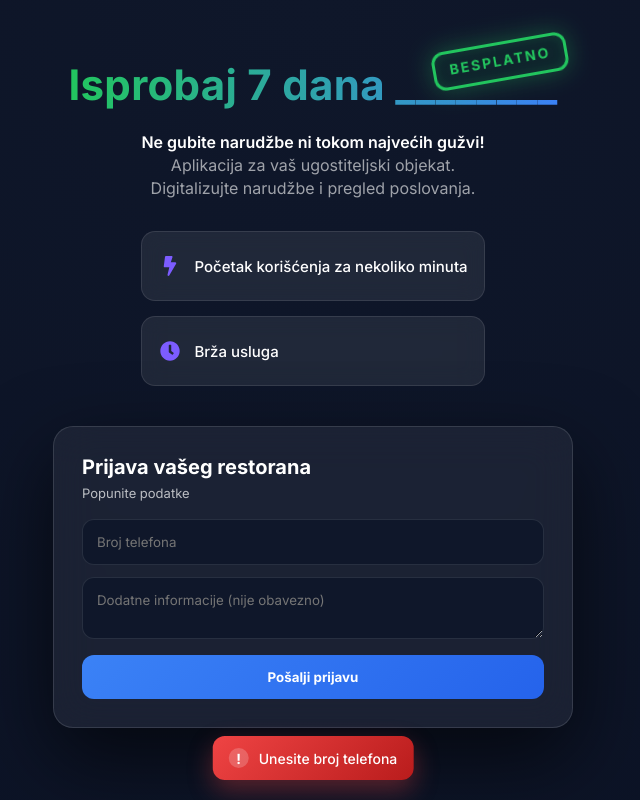
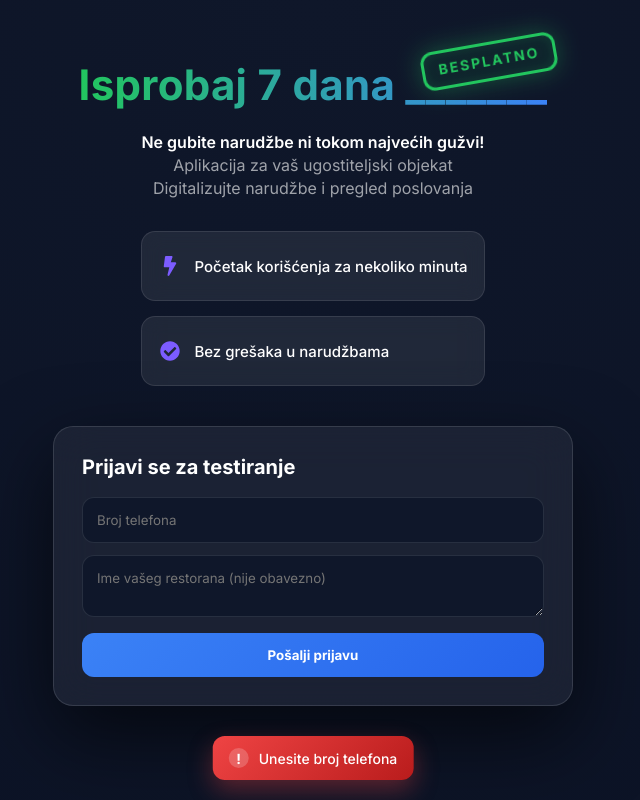
Before and after one commit to selmirmne-tech/app-landing, a React (Vite) app: page / in a window 1280 px wide. Both pictures are taken after a click on the button "Pošalji prijavu". Shown: the top 800 px of the page, without its empty margins (327-967 px from the left). Built offline with nearby package versions, Linux system fonts and the light colour scheme.

Commit message:
2.7.2026 final

```diff
--- a/src/App.css
+++ b/src/App.css
@@ -30,6 +30,11 @@
 /* =======================
    PAGE / HERO
 ======================= */
+
+
+h2 {
+  text-align: center;
+}
 
 .page {
   width: 100%;
@@ -947,7 +952,7 @@
 .old-price {
   text-decoration: line-through;
   color: #999;
-  font-size: 16px;
+  font-size: 24px;
   margin-left: 8px;
 }
 
--- a/src/App.jsx
+++ b/src/App.jsx
@@ -1,6 +1,6 @@
 import { useEffect, useRef, useState } from "react"
 import ss1 from "./assets/ss1.png"
-import { FaBolt, FaShieldAlt, FaChartLine, FaMoneyBillWave, FaFingerprint } from "react-icons/fa";
+import { FaBolt, FaShieldAlt,FaCheckCircle , FaChartLine, FaMoneyBillWave, FaFingerprint } from "react-icons/fa";
 import { useLayoutEffect } from "react";
 import { Analytics } from "@vercel/analytics/react";
 import Player from "@vimeo/player"
@@ -22,7 +22,7 @@
 
 const iframeRef = useRef(null);
 
-  const fullText = "Isprobaj 7 dana ________"
+  const fullText = "Isprobaj 7 dana _______"
 
 
 
@@ -183,8 +183,13 @@
    {
     icon: <FaBolt className="benefitIcon" />,
     text: "Početak korišćenja za nekoliko minuta"
-  }
-];
+  },
+
+  {
+  icon: <FaCheckCircle className="benefitIcon" />,
+  text: "Bez grešaka u narudžbama"
+}
+ ];
 
 
 const faqs = [
@@ -279,11 +284,11 @@
           </p>
 
 <p className="subtitle">
-  Aplikacija za vaš ugostiteljski objekat.
+  Aplikacija za vaš ugostiteljski objekat
 </p>
 
     <p className="subtitle">
-  Digitalizujte narudžbe i pregled poslovanja.
+  Digitalizujte narudžbe i pregled poslovanja
 </p>
 
 
@@ -327,17 +332,23 @@
 
 
           <div className="formCard">
-            <h3>Prijava vašeg restorana</h3>
-            <p>Popunite podatke</p>
+            <h3>Prijavi se za testiranje</h3>
+            <p></p>
 
             {!sent ? (
               <>
+
+
+
 <input
   type="tel"
   placeholder="Broj telefona"
 
   value={phone}
-    autoComplete="off"
+
+	  autoComplete="tel"
+	  inputMode="tel"
+
 
   onChange={(e) => {
     const value = e.target.value.replace(/[^\d+]/g, "");
@@ -345,7 +356,7 @@
   }}
 />
 <textarea
-  placeholder="Dodatne informacije (nije obavezno)"
+  placeholder="Ime vašeg restorana (nije obavezno)"
   value={info}
     autoComplete="off"
 
@@ -414,21 +425,34 @@
 
   <div className="aboutBlock">
     <p>
-      Konobari unose narudžbe, a kuhinja ih odmah prima i izdaje bez grešaka i čekanja.
+      Konobari unose narudžbe, a kuhinja ih odmah prima i kasnije izdaje bez grešaka i čekanja.
     </p>
+
+  </div>
+
+    <div className="aboutBlock">
+
     <p>
       Svaka narudžba se automatski evidentira i povezuje sa računom i konobarom.
     </p>
   </div>
 
+
   <div className="aboutBlock">
     <p>
       Vlasnici imaju potpunu kontrolu nad poslovanjem — pazar, smjene, mjesečni izvještaji i učinak osoblja.
     </p>
+
+  </div>
+
+   <div className="aboutBlock">
+
     <p>
       Sistem eliminiše ljudski faktor (greške) i daje jasnu sliku profita u svakom trenutku.
     </p>
   </div>
+
+
 
   <div className="aboutBlock">
     <p>
@@ -448,6 +472,9 @@
 
  <div class="pricing-wrapper">
 
+
+<h2>Paketi</h2>
+
   <div class="pricing-card free">
     <h3>Besplatna probna verzija</h3>
     <p class="price">7 dana besplatno</p>
@@ -457,7 +484,7 @@
   <div class="pricing-card monthly">
     <h3>Mjesečno</h3>
     <p class="price">20€ / mjesec</p>
-    <p class="desc">Potpuni pristup svim funkcijama+podrška 24/7</p>
+    <p class="desc">Potpuni pristup svim funkcijama+podrška</p>
   </div>
 
 <div className="pricing-card yearly highlight">
@@ -470,7 +497,7 @@
   </p>
 
   <p className="desc">
-    Najbolja opcija — ušteda 40€/godišnje. Potpuni pristup svim funkcijama + podrška 24/7
+    Najbolja opcija — ušteda 40€/godišnje. Potpuni pristup svim funkcijama + podrška
   </p>
 </div>
 
@@ -555,7 +582,7 @@
     </div>
 
 	 <button className="panelBtn" onClick={handlePanel}>
-  📊 Otvori Panel
+  📊 Panel
 </button>
 
   </div>
```
